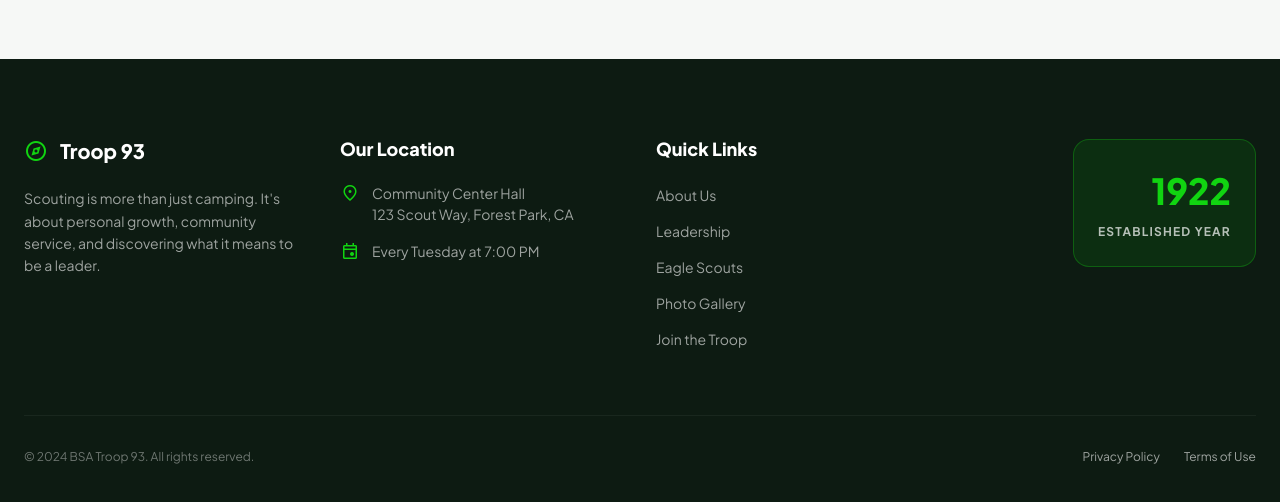
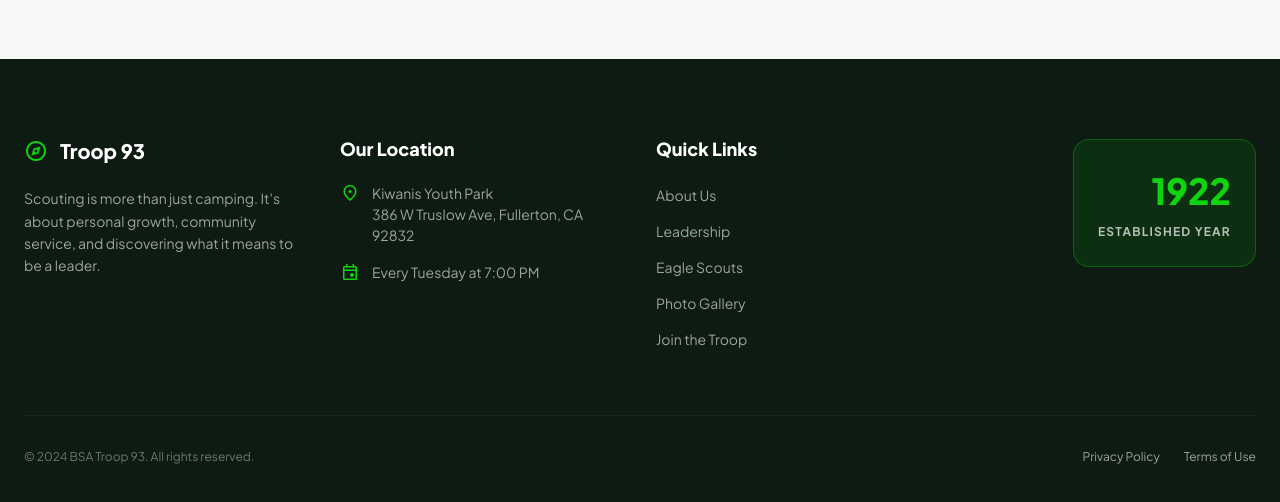
Before and after one commit to sanjayguragain/troop93website, a plain HTML site: page about.html in a window 1280 px wide. Shown: the part 1862-2364 px from the top of the page. Drawn offline with nearby package versions, Linux system fonts and the light colour scheme.

Commit message:
Update Troop 93 address to Kiwanis Youth Park in all footers

```diff
--- a/about.html
+++ b/about.html
@@ -209,7 +209,7 @@
                         <div class="flex items-start gap-3">
                             <span class="material-symbols-outlined"
                                 style="color: var(--primary); font-size: 1.25rem;">location_on</span>
-                            <p class="footer-link">Community Center Hall<br>123 Scout Way, Forest Park, CA</p>
+                            <p class="footer-link">Kiwanis Youth Park<br>386 W Truslow Ave, Fullerton, CA 92832</p>
                         </div>
                         <div class="flex items-start gap-3">
                             <span class="material-symbols-outlined"
```
Also changed, not shown: calendar.html (+1 -1 lines), contact.html (+1 -1 lines), eagles.html (+1 -1 lines), gallery.html (+1 -1 lines), index.html (+1 -1 lines), join.html (+1 -1 lines), leadership.html (+1 -1 lines), resources.html (+1 -1 lines).
